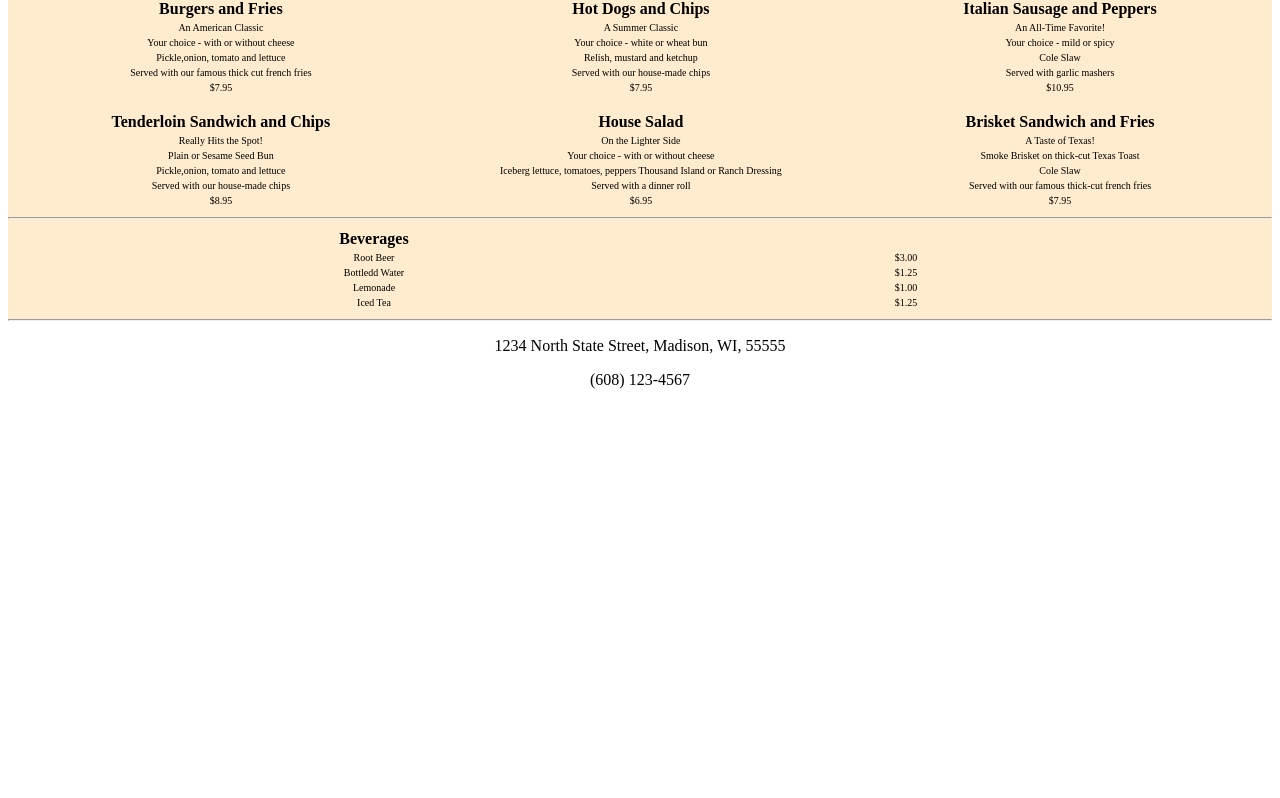
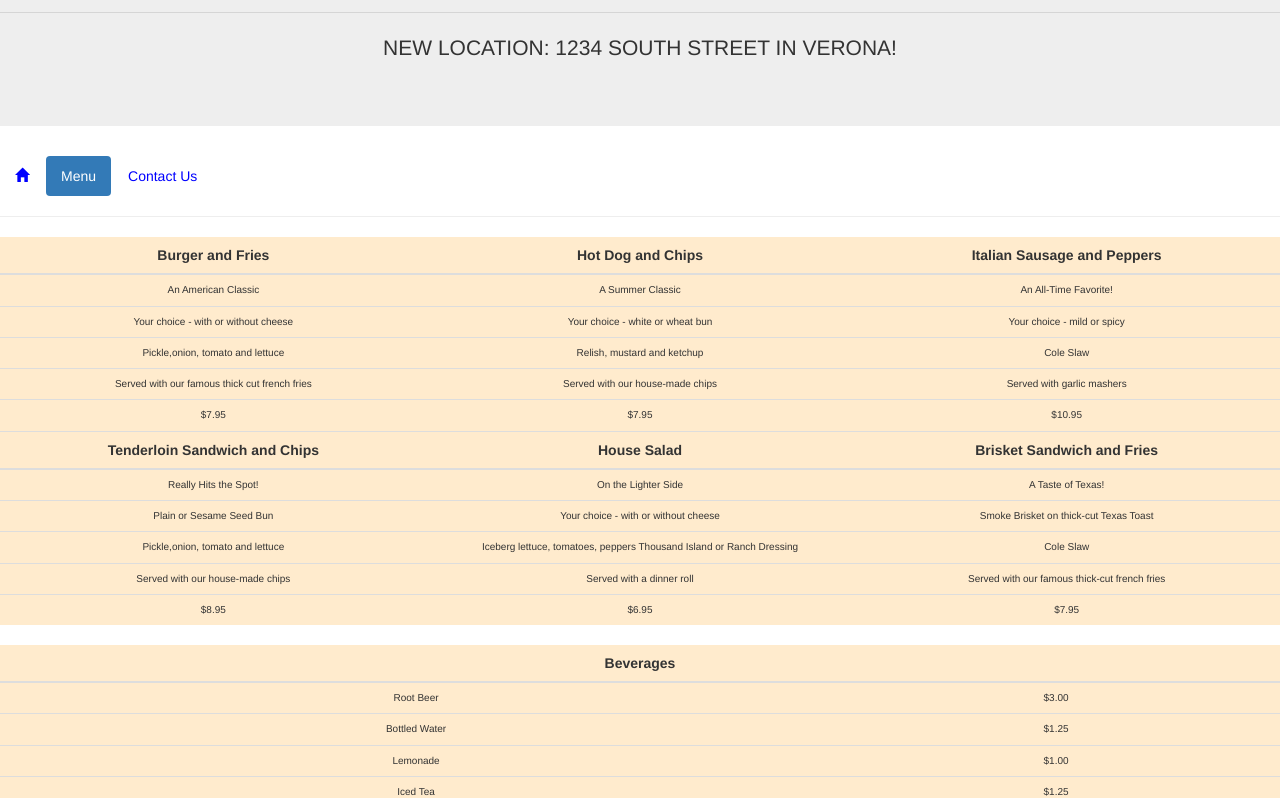
Before and after one commit to DMoldenhauer/Restaurant, a plain HTML site: page Menu.html in a window 1280 px wide. Shown: the part 145-943 px from the top of the page. Before the commit the page ends 800 px from the top, so only its background shows below. Drawn offline with nearby package versions, Linux system fonts and the light colour scheme.

Commit message:
Add files via upload

```diff
--- a/Contact.html
+++ b/Contact.html
@@ -2,25 +2,43 @@
 <html>
     <header>
         <title>Contact US</title>
+
+
+        <link rel="stylesheet"
+        href="https://maxcdn.bootstrapcdn.com/bootstrap/3.3.5/css/bootstrap.min.css"/>
+                          <!-- Optional theme -->
+        <link rel="stylesheet"
+        href="https://maxcdn.bootstrapcdn.com/bootstrap/3.3.5/css/bootstrap-theme.min.css"/>
+                          <!-- Latest compiled and minified JavaScript -->
+        <script src="https://maxcdn.bootstrapcdn.com/bootstrap/3.3.5/js/bootstrap.min.js">
+        </script>
+
         <link href="restaurantStyles.css"
         rel="stylesheet"
         type="text/css" />
+
         <style>
             td {text-align:right;
                 }
-            select {width:173px;
+            select {width:174px;
                 }
-            textarea {width:167px;
+            textarea {width:174px;
                 }
         </style>
+
+
     </header>
     <body>
-        <div id="header">
+        <div class="jumbotron" id="header">
                 <h1>Fred's Diner</h1><hr/>
+                <p>New Location:  1234 South Street in Verona!</p>
         </div>
         <div>
-            <p><a href="index.html">Home</a> &nbsp&nbsp <a href="Menu.html">Menu</a> &nbsp&nbsp <a href="Contact.html">Contact Us</a>
-            </p>
+            <ul class="nav nav-pills">
+                <li><a href="index.html"><span class="glyphicon glyphicon-home"></span></a></li>
+                <li><a href="Menu.html">Menu</a></li>
+                <li class="active"><a href="Contact.html">Contact Us</a></li>
+            </ul>
             <hr/>
         </div>
         <div>
--- a/Menu.html
+++ b/Menu.html
@@ -2,87 +2,148 @@
 <html>
     <header>
         <title>Menu</title>
+        <link rel="stylesheet"
+        href="https://maxcdn.bootstrapcdn.com/bootstrap/3.3.5/css/bootstrap.min.css"/>
+                          <!-- Optional theme -->
+        <link rel="stylesheet"
+        href="https://maxcdn.bootstrapcdn.com/bootstrap/3.3.5/css/bootstrap-theme.min.css"/>
+                          <!-- Latest compiled and minified JavaScript -->
+        <script src="https://maxcdn.bootstrapcdn.com/bootstrap/3.3.5/js/bootstrap.min.js">
+        </script>
+
+
         <link href="restaurantStyles.css"
             rel="stylesheet"
             type="text/css" />
             <style>
-                    th {column-width:33pc
+                    th {text-align:center;
                     }
-                    td {text-align:center; font-size:x-small; column-width:33pc;
+                    td {text-align:center; font-size:x-small;
                     }
             </style>
     </header>
     <body>
-        <div id="header">
+
+        <div class="jumbotron" id="header">
             <h1>Fred's Diner</h1><hr/>
+            <p>New Location:  1234 South Street in Verona!</p>
         </div>
         <div>
-            <p><a href="index.html">Home</a> &nbsp&nbsp <a href="Menu.html">Menu</a> &nbsp&nbsp <a href="Contact.html">Contact Us</a>
-            </p>
+            <ul class="nav nav-pills">
+                <li><a href="index.html"><span class="glyphicon glyphicon-home"></span></a></li>
+                <li class="active"><a href="Menu.html">Menu</a></li>
+                <li><a href="Contact.html">Contact Us</a></li>
+            </ul>
             <hr/>
         </div>
-        <div align="center" style="background-color:blanchedalmond">
-            <table>
-                <tr>
-                    <th>Burgers and Fries</th><th>Hot Dogs and Chips</th><th>Italian Sausage and Peppers</th>
-                </tr>
-                <tr>
-                    <td>An American Classic</td><td>A Summer Classic</td><td>An All-Time Favorite!</td>
-                </tr>
-                <tr>
-                    <td>Your choice - with or without cheese</td><td>Your choice - white or wheat bun</td><td>Your choice - mild or spicy</td>
-                </tr>
-                <tr>
-                    <td>Pickle,onion, tomato and lettuce</td><td>Relish, mustard and ketchup</td><td>Cole Slaw</td>
-                </tr>
-                <tr>
-                    <td>Served with our famous thick cut french fries</td><td>Served with our house-made chips</td><td>Served with garlic mashers</td>
-                </tr>
-                <tr>
-                    <td>$7.95</td><td>$7.95</td><td>$10.95</td>
-                </tr>
-                <tr><td></td></tr>
-                <tr><td></td></tr>
-                <tr><td></td></tr>
-                <tr><td></td></tr>
+
+        <div align="center">
+            <table class="table"style="background-color:blanchedalmond">
+                <thead>
                     <tr>
-                        <th>Tenderloin Sandwich and Chips</th><th>House Salad</th><th>Brisket Sandwich and Fries</th>
+                        <th class="col-xs-4">Burger and Fries</th>
+                        <th class="col-xs-4">Hot Dog and Chips</th>
+                        <th class="col-xs-4">Italian Sausage and Peppers</th>
+                    </tr>
+                </thead>
+
+                <tbody>
+                    <tr>
+                        <td>An American Classic</td>
+                        <td>A Summer Classic</td>
+                        <td>An All-Time Favorite!</td>
+                    </tr>
+
+                    <tr>
+                        <td>Your choice - with or without cheese</td>
+                        <td>Your choice - white or wheat bun</td>
+                        <td>Your choice - mild or spicy</td>
+                    </tr>
+
+                    <tr>
+                        <td>Pickle,onion, tomato and lettuce</td>
+                        <td>Relish, mustard and ketchup</td>
+                        <td>Cole Slaw</td>
+                    </tr>
+
+                    <tr>
+                        <td>Served with our famous thick cut french fries</td>
+                        <td>Served with our house-made chips</td>
+                        <td>Served with garlic mashers</td>
+                    </tr>
+
+                    <tr>
+                        <td>$7.95</td>
+                        <td>$7.95</td>
+                        <td>$10.95</td>
+                    </tr>
+                </tbody>
+
+                <thead>
+                    <tr>
+                        <th class="col-xs-4">Tenderloin Sandwich and Chips</th>
+                        <th class="col-xs-4">House Salad</th>
+                        <th class="col-xs-4">Brisket Sandwich and Fries</th>
+                    </tr>
+                </thead>
+
+                <tbody>
+                    <tr>
+                        <td>Really Hits the Spot!</td>
+                        <td>On the Lighter Side</td>
+                        <td>A Taste of Texas!</td>
                     </tr>
                     <tr>
-                        <td>Really Hits the Spot!</td><td>On the Lighter Side</td><td>A Taste of Texas!</td>
+                        <td>Plain or Sesame Seed Bun</td>
+                        <td>Your choice - with or without cheese</td>
+                        <td>Smoke Brisket on thick-cut Texas Toast</td>
                     </tr>
                     <tr>
-                        <td>Plain or Sesame Seed Bun</td><td>Your choice - with or without cheese</td><td>Smoke Brisket on thick-cut Texas Toast</td>
+                        <td>Pickle,onion, tomato and lettuce</td>
+                        <td>Iceberg lettuce, tomatoes, peppers Thousand Island or Ranch Dressing</td>
+                        <td>Cole Slaw</td>
                     </tr>
                     <tr>
-                        <td>Pickle,onion, tomato and lettuce</td><td>Iceberg lettuce, tomatoes, peppers Thousand Island or Ranch Dressing</td><td>Cole Slaw</td>
+                        <td>Served with our house-made chips</td>
+                        <td>Served with a dinner roll</td>
+                        <td>Served with our famous thick-cut french fries</td>
                     </tr>
                     <tr>
-                        <td>Served with our house-made chips</td><td>Served with a dinner roll</td><td>Served with our famous thick-cut french fries</td>
+                        <td>$8.95</td>
+                        <td>$6.95</td>
+                        <td>$7.95</td>
+                    </tr>
+                </tbody>
+            </table>
+
+            <table class="table"style="background-color:blanchedalmond">
+                <thead>
+                    <tr>
+                        <th class="col-xs-6" colspan="2">Beverages</th>
+                    </tr>
+                </thead>
+
+                <tbody>
+                    <tr>
+                        <td class=>Root Beer</td>
+                        <td class=>$3.00</td>
                     </tr>
                     <tr>
-                        <td>$8.95</td><td>$6.95</td><td>$7.95</td>
-                    </tr>
-                </table>
-                <hr/>
-                <table>
-                    <tr>
-                        <th>Beverages</th>
+                        <td class=>Bottled Water</td>
+                        <td class=>$1.25</td>
                     </tr>
                     <tr>
-                        <td>Root Beer</td><td>$3.00</td>
-                    <tr>
-                        <td>Bottledd Water</td><td>$1.25</td>
+                        <td class=>Lemonade</td>
+                        <td class=>$1.00</td>
                     </tr>
                     <tr>
-                        <td>Lemonade</td><td>$1.00</td>
+                        <td class=>Iced Tea</td>
+                        <td class=>$1.25</td>
                     </tr>
-                    <tr>
-                        <td>Iced Tea</td><td>$1.25</td>
-                    </tr>
+                </tbody>
+            </table>
 
-                </table>
-            <hr/>
+
         </div>
         <div id="footer">
             <p>1234 North State Street, Madison, WI, 55555
```
Also changed, not shown: index.html (+28 -6 lines). Lines whose indentation alone changed are shown as unchanged.
